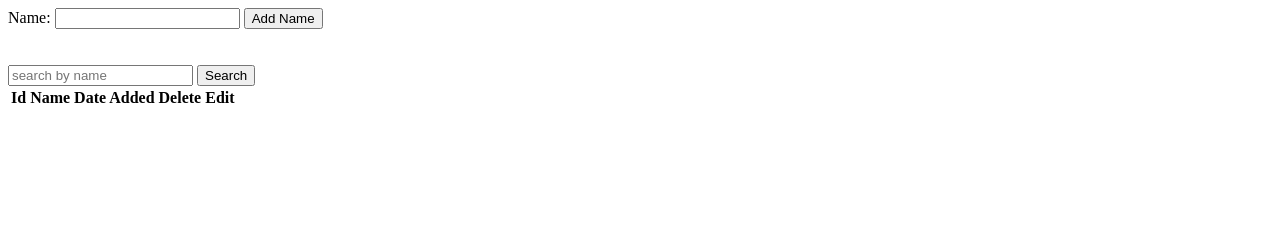
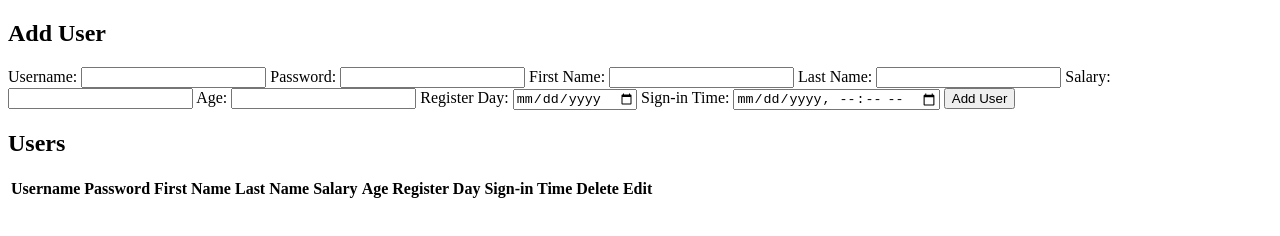
Before and after one commit to 1102noah/Project01_CSC4710, a plain HTML site: page Frontend/index.html in a window 1280 px wide. Drawn offline with Linux system fonts and the light colour scheme; no server answers.

Commit message:
Update index.html

```diff
--- a/Frontend/index.html
+++ b/Frontend/index.html
@@ -3,38 +3,51 @@
 <head>
   <meta charset="UTF-8">
   <meta name="viewport" content="width=device-width, initial-scale=1.0">
-  <link rel="stylesheet" href="stylesheet.css">
+
+    <!--  Wrong For Some Reasson -->
+    <!--  <link rel="stylesheet" href="stylesheet.css">  -->
+
   <title>DB Project 1 new</title>
 </head>
 <body>
     <main>
-      <label>Name:</label>
-      <input type="text" id="name-input">
-      <button id="add-name-btn">Add Name</button>
+        <h2>Add User</h2>
+        <label>Username:</label>
+        <input type="text" id="username-input" required>
+        <label>Password:</label>
+        <input type="password" id="password-input" required>
+        <label>First Name:</label>
+        <input type="text" id="firstname-input" required>
+        <label>Last Name:</label>
+        <input type="text" id="lastname-input" required>
+        <label>Salary:</label>
+        <input type="number" id="salary-input" step="0.01" required>
+        <label>Age:</label>
+        <input type="number" id="age-input" required>
+        <label>Register Day:</label>
+        <input type="date" id="registerday-input" required>
+        <label>Sign-in Time:</label>
+        <input type="datetime-local" id="signintime-input" required>
+        <button id="add-user-btn">Add User</button>
 
-     <br><br><br>
-     <div>
-        <input placeholder="search by name" id="search-input">
-        <button id="search-btn">Search</button>
-     </div>
-
-
-     <table id="table">
+        <h2>Users</h2>
+        <table>
             <thead>
-             <th>Id</th>
-             <th>Name</th>
-             <th>Date Added</th>
+                <tr>
+                    <th>Username</th>
+                    <th>Password</th>
+                    <th>First Name</th>
+                    <th>Last Name</th>
+                    <th>Salary</th>
+                    <th>Age</th>
+                    <th>Register Day</th>
+                    <th>Sign-in Time</th>
                     <th>Delete</th>
                     <th>Edit</th>
+                </tr>
             </thead>
             <tbody></tbody>
         </table>
-
-     <section hidden id="update-row">
-         <label>Name:</label>
-         <input type="text" id="update-name-input">
-         <button id="update-row-btn" value="">Update</button>
-    </section>
     </main>
     <script src="index.js"></script>
 </body>
```
Lines whose indentation alone changed are shown as unchanged.
